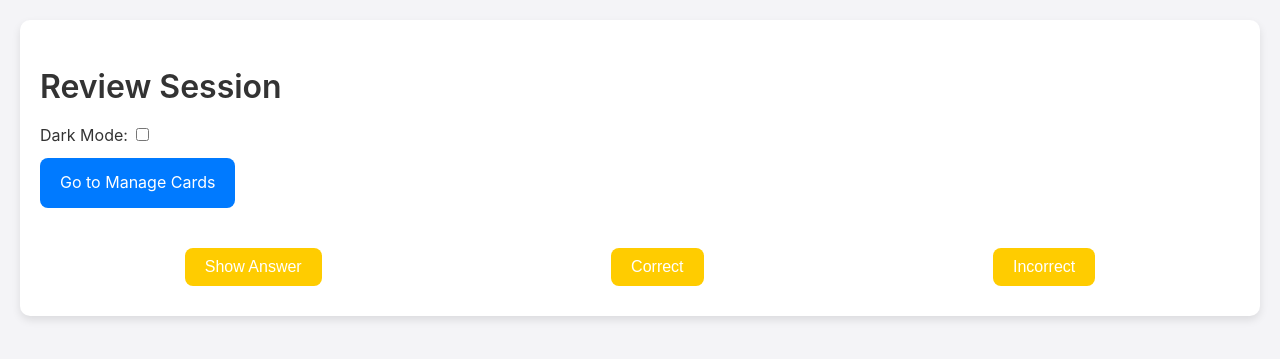
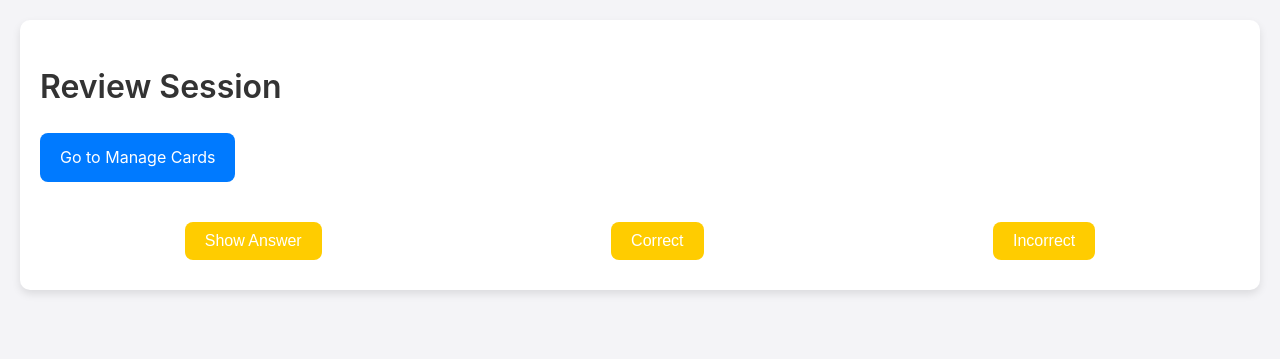
Before and after one commit to panda1312/Scriptura, a Flask app: template templates/review_session.html in a window 1280 px wide. Shown: the top 359 px of the page. Run offline with Flask 2, Linux system fonts and the light colour scheme; the template is opened without the code that fills it, so the values that code supplies are empty.

Commit message:
Update review_session.html
updated to be consistent with new app.py

```diff
--- a/templates/review_session.html
+++ b/templates/review_session.html
@@ -2,19 +2,21 @@
 <html lang="en">
 <head>
     <meta charset="UTF-8">
-    <title>Review Session - Scriptura</title>
+    <title>Review Flashcards - Scriptura</title>
     <link rel="stylesheet" href="/static/style.css">
+    <script>
+        // Persistent Dark Mode Handling
+        window.onload = function() {
+            const darkMode = {{ dark_mode|tojson }}; // Get dark mode setting from the backend
+            if (darkMode) {
+                document.body.classList.add('dark-mode');
+            }
+        }
+    </script>
 </head>
 <body>
     <div class="container">
         <h1>Review Session</h1>
-
-        <!-- Dark Mode Toggle (optional on review page if you'd like to allow toggle) -->
-        <div class="dark-mode-toggle">
-            <label for="dark-mode-toggle">Dark Mode:</label>
-            <input type="checkbox" id="dark-mode-toggle" />
-        </div>
-
         <a href="/" class="button">Go to Manage Cards</a>
 
         <div id="flashcard">
@@ -40,22 +42,6 @@
         let currentCardIndex = 0;
         let correctCount = 0;
 
-        // Dark Mode Logic
-        const toggle = document.getElementById("dark-mode-toggle");
-
-        // Check if dark mode was previously saved in localStorage
-        if (localStorage.getItem('darkMode') === 'true') {
-            document.body.classList.add('dark-mode');
-            toggle.checked = true;
-        }
-
-        // Event listener for the dark mode toggle
-        toggle.addEventListener('change', () => {
-            document.body.classList.toggle('dark-mode');
-            localStorage.setItem('darkMode', toggle.checked); // Save the preference
-        });
-
-        // Flashcard Navigation Logic
         function showCurrentCard() {
             const card = flashcards[currentCardIndex];
             document.getElementById('question').textContent = card.front;
```
